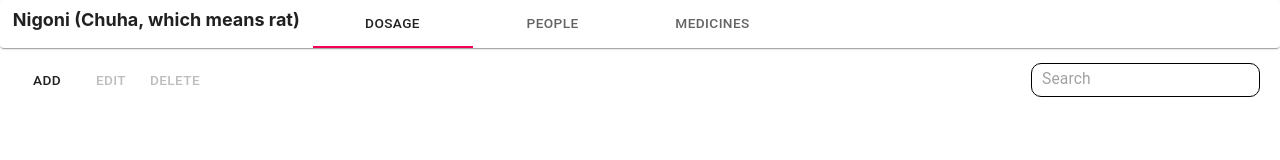
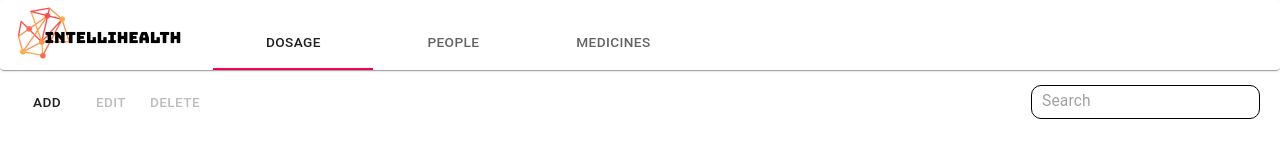
Before and after one commit to SiddhantRout/Medicine-Database, a React (Create React App) app in the folder app-ui/: page / in a window 1280 px wide. Shown: the top 160 px of the page. Built offline with nearby package versions, Linux system fonts and the light colour scheme; no server answers.

Commit message:
Logo Added

```diff
--- a/app-ui/src/assets/index.js
+++ b/app-ui/src/assets/index.js
@@ -1,5 +1,7 @@
 import { ReactComponent as CloseIcon } from './closeIcon.svg';
+import Logo from './Logo.png';
 
 export {
     CloseIcon,
+    Logo,
 }
--- a/app-ui/src/components/Header.js
+++ b/app-ui/src/components/Header.js
@@ -1,6 +1,7 @@
 import React from 'react';
 import { Paper, Tabs, Tab } from '@material-ui/core';
 import { makeStyles } from '@material-ui/core';
+import { Logo } from '../assets';
 
 const useStyles = makeStyles((theme) => ({
     Header: {
@@ -10,11 +11,15 @@ const useStyles = makeStyles((theme) => ({
         display: 'flex',
     },
     AppName: {
-        padding: '0.70%',
+        // padding: '0.70%',
         fontWeight: '700',
         fontSize: '18px',
         paddingLeft: '1%',
         paddingRight: '1%'
+    },
+    Tabs: {
+        paddingTop: '1.5%',
+        paddingLeft: '1%'
     }
 }))
 
@@ -29,11 +34,13 @@ const Header = ({ value, setValue }) => {
     return (
         <Paper className={classes.Header}>
             <div className={classes.AppName}>
-                Nigoni (Chuha, which means rat)
+                {/* <Logo/> */}
+                <img src={Logo}/>
             </div>
             <Tabs
                 value={value}
                 onChange={handleChange}
+                className={classes.Tabs}
             >
                 {/* <Tab label="Dashboard" /> */}
                 <Tab label="Dosage"/>
```
Also changed, not shown: app-ui/src/assets/Logo.png (added).
